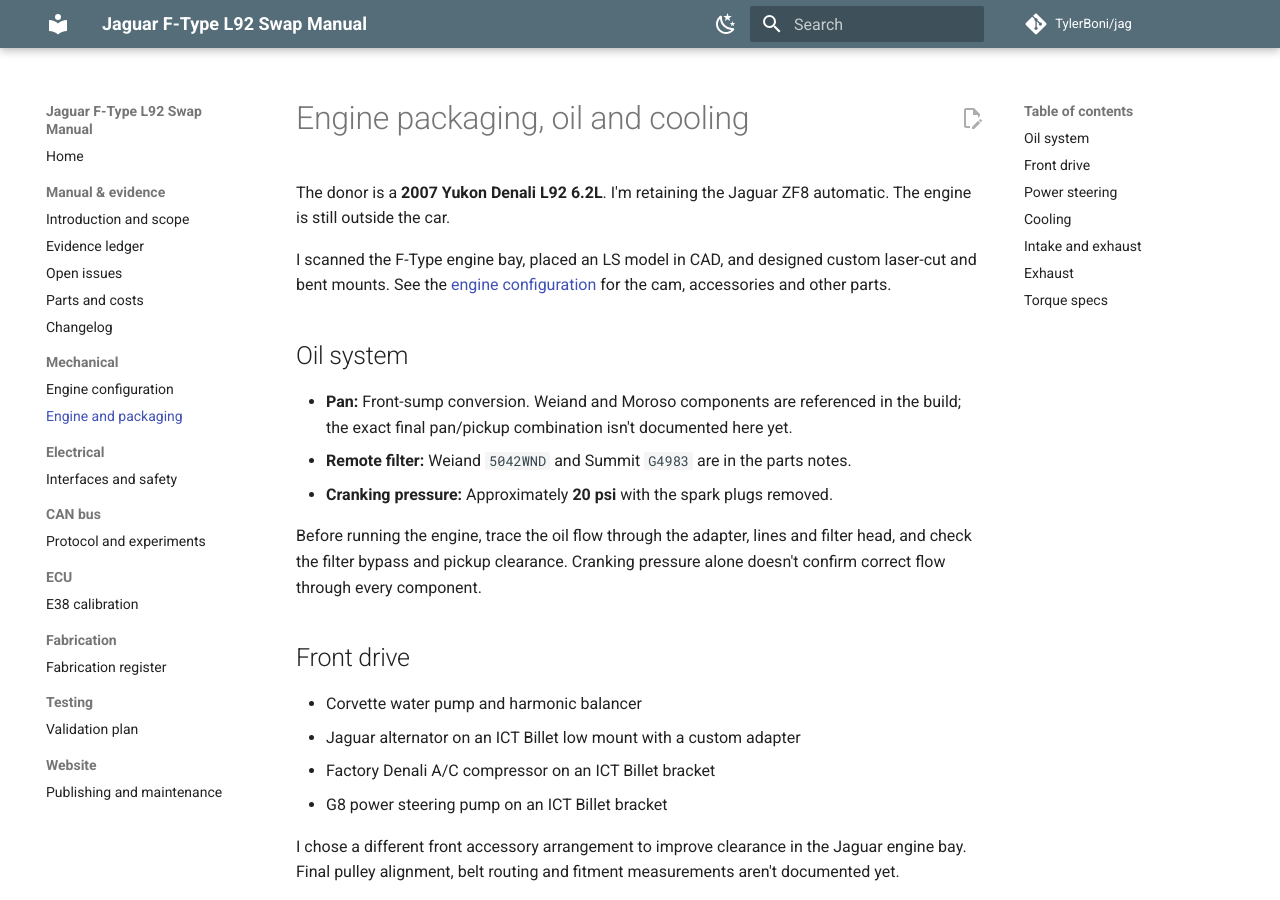
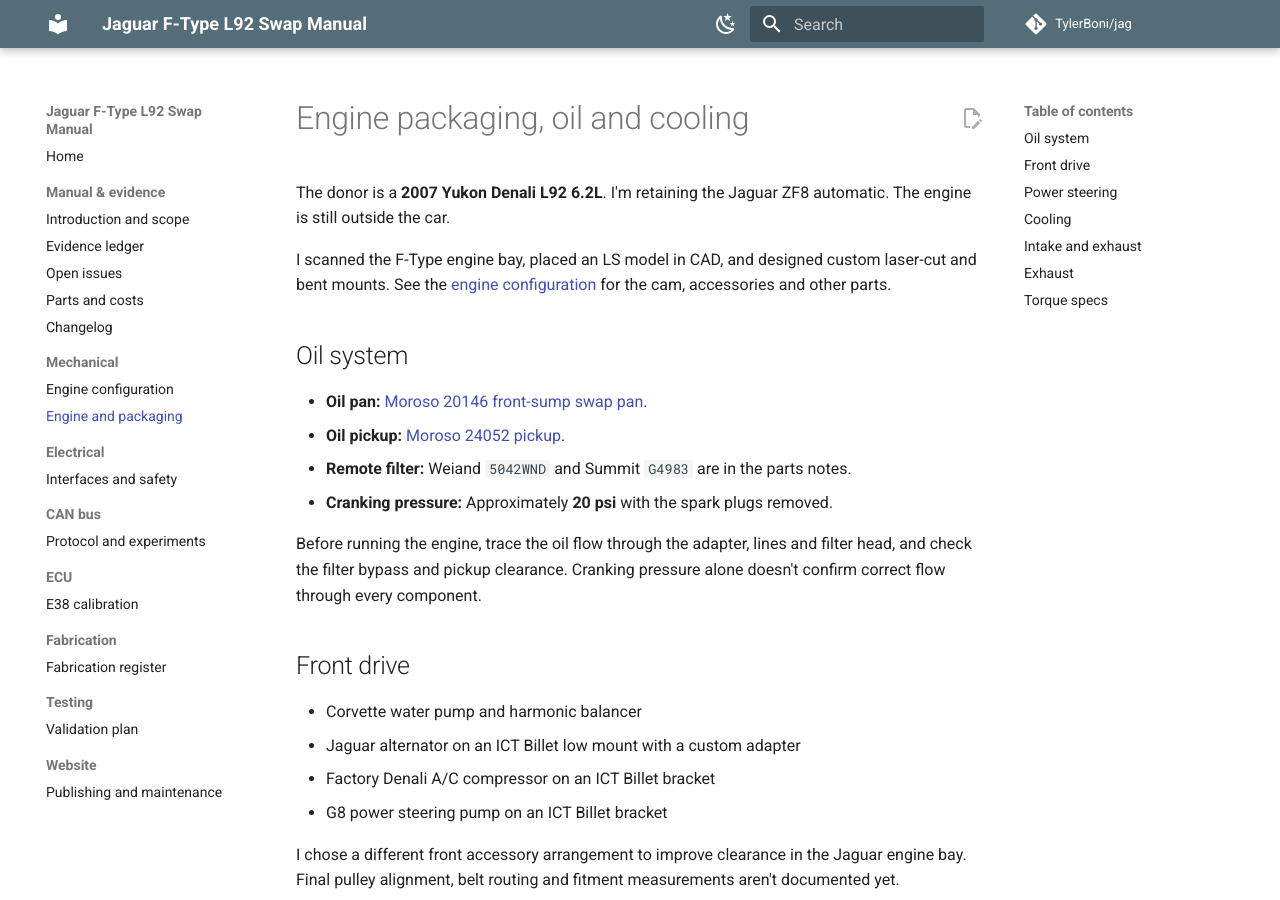
Before and after one commit to TylerBoni/jag, an MkDocs documentation site: the page built from build-manual/docs/mechanical/engine-and-packaging.md, in a window 1280 px wide and 900 px high. Built offline with MkDocs 1.6.1 and Material for MkDocs 9.7.7, drawn with Linux system fonts in a browser that asks for light colours; comment, search, counter and statistics services are not loaded.

Commit message:
docs: record Moroso front-sump oil pan and pickup

```diff
--- a/build-manual/docs/mechanical/engine-and-packaging.md
+++ b/build-manual/docs/mechanical/engine-and-packaging.md
@@ -6,7 +6,8 @@ I scanned the F-Type engine bay, placed an LS model in CAD, and designed custom
 
 ## Oil system
 
-- **Pan:** Front-sump conversion. Weiand and Moroso components are referenced in the build; the exact final pan/pickup combination isn't documented here yet.
+- **Oil pan:** [Moroso 20146 front-sump swap pan](https://link.amazon/B0cl38x4S).
+- **Oil pickup:** [Moroso 24052 pickup](https://link.amazon/B02EmzpKV).
 - **Remote filter:** Weiand `5042WND` and Summit `G4983` are in the parts notes.
 - **Cranking pressure:** Approximately **20 psi** with the spark plugs removed.
 
```
